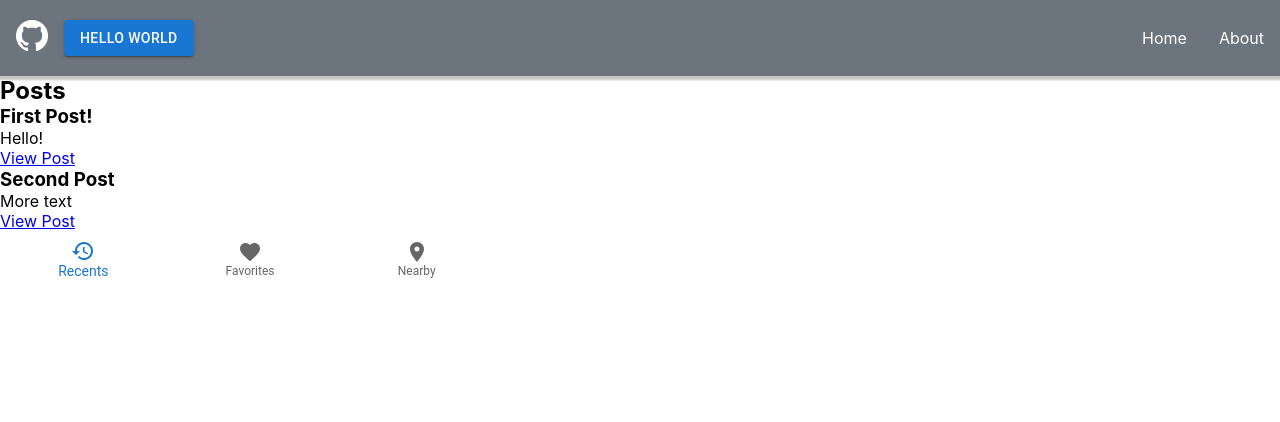
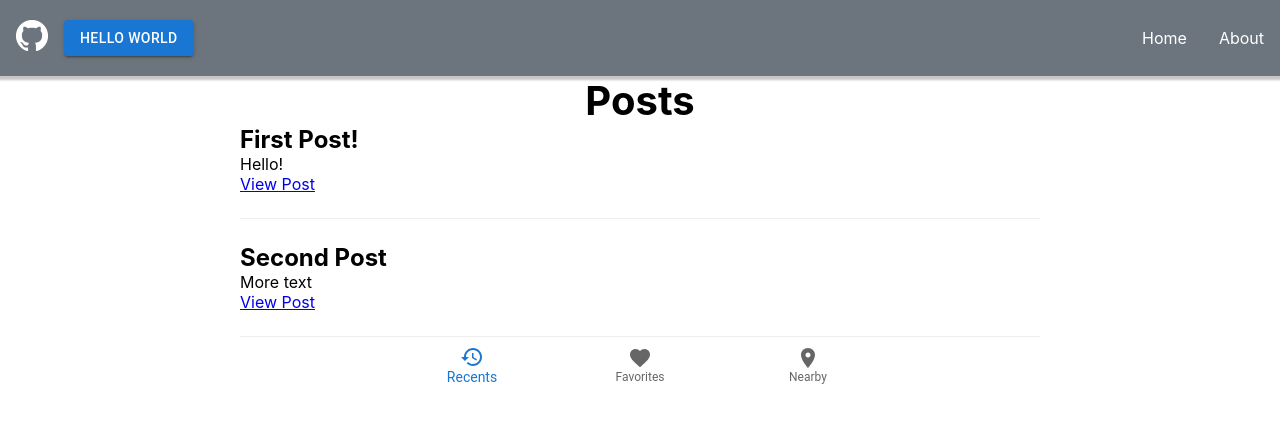
Before and after one commit to NewHorizonAthlone/react-wp-headless, a React (Create React App) app: page / in a window 1280 px wide. Shown: the top 422 px of the page. Built offline with nearby package versions, Linux system fonts and the light colour scheme.

Commit message:
basic styling

```diff
--- a/src/components/SimpleBottomNavigation.jsx
+++ b/src/components/SimpleBottomNavigation.jsx
@@ -10,7 +10,7 @@ export default function SimpleBottomNavigation() {
   const [value, setValue] = React.useState(0);
 
   return (
-    <Box sx={{ width: 500 }}>
+    <Box>
       <BottomNavigation
         showLabels
         value={value}
--- a/src/index.css
+++ b/src/index.css
@@ -16,3 +16,40 @@ code {
   font-family: source-code-pro, Menlo, Monaco, Consolas, 'Courier New',
     monospace;
 }
+
+section {
+  max-width: 800px;
+  margin-left: auto;
+  margin-right: auto;
+  padding: 0 1.5rem;
+}
+
+section h1 {
+  font-size: 3rem;
+}
+
+section h2 {
+  font-size: 2.5rem;
+  text-align: center;
+}
+
+.post-excerpt {
+  padding: 1.5rem 0;
+  border-bottom: 1px solid #eee;
+}
+
+.post-excerpt:first-of-type {
+  padding-top: 0;
+}
+
+.post-excerpt h3 {
+  margin: 0;
+  font-size: 1.5rem;
+}
+
+.comment {
+  background: #f0f0f0;
+  border-radius: 4px;
+  padding: 1rem 1.5rem;
+  margin: 1rem 0;
+}
```
Also changed, not shown: 1 other file (tests, documents, lock files or other folders).
